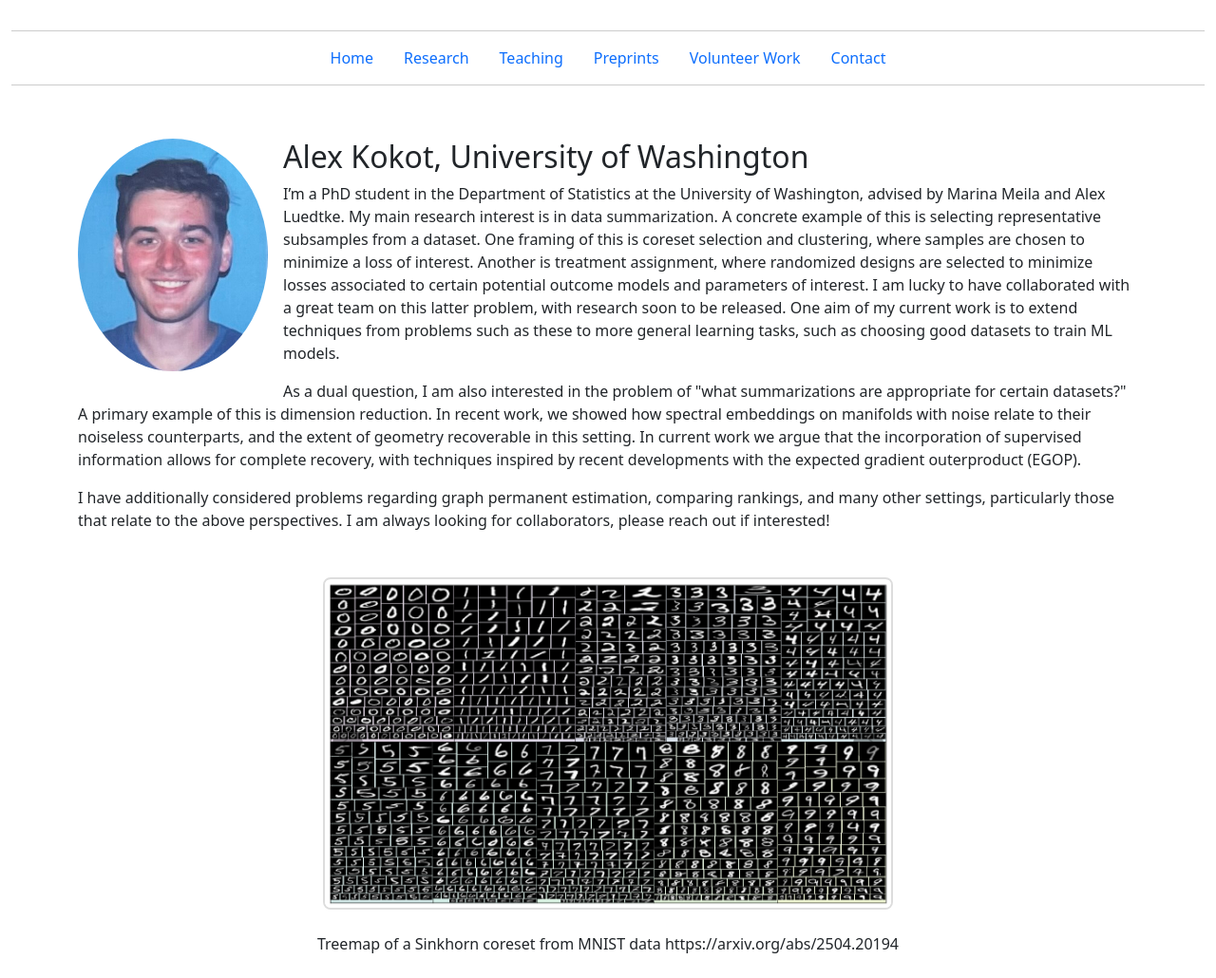
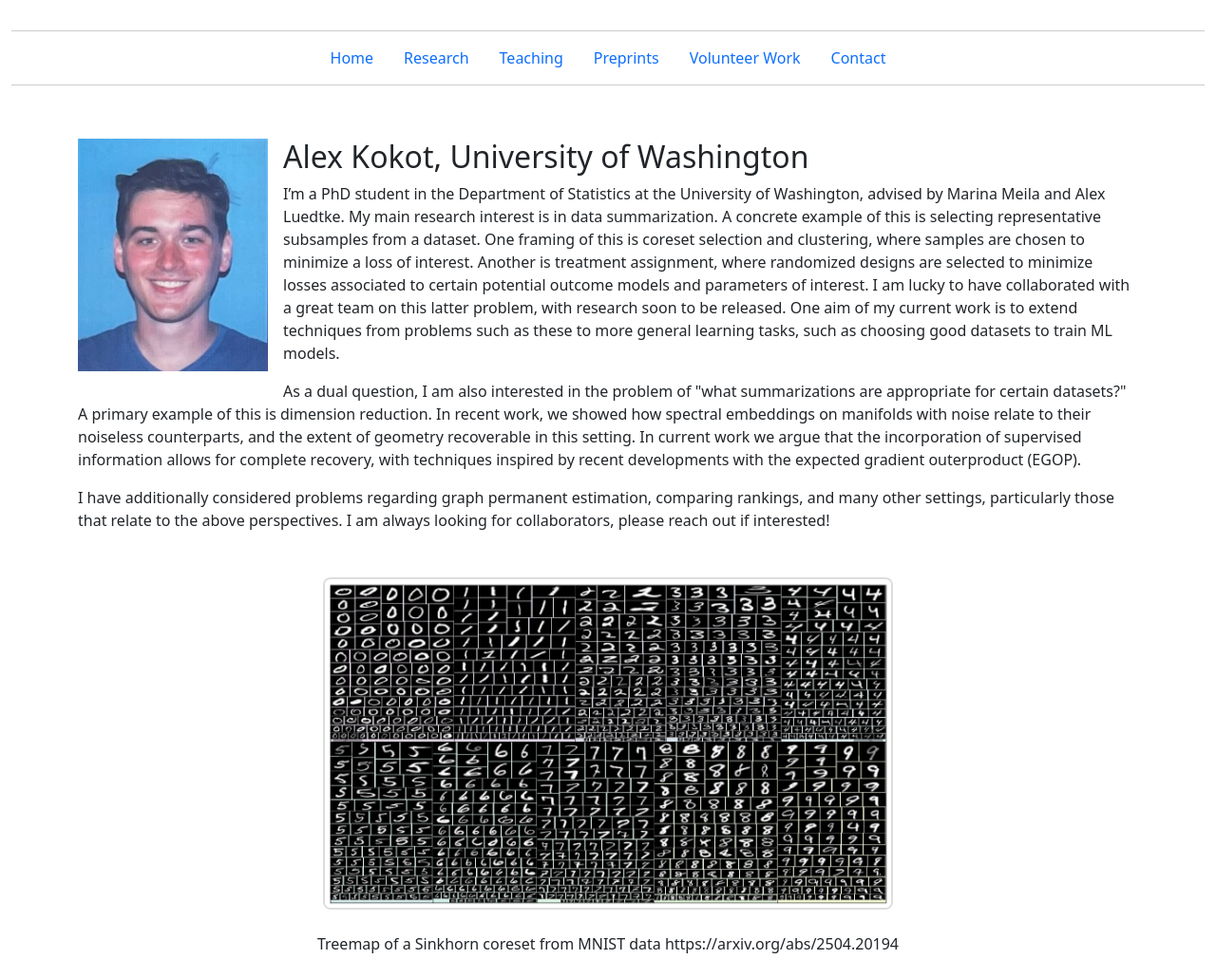
Before and after one commit to amkokot/alex_kokot, a Jekyll site: the page built from index.md, in a window 1280 px wide. Shown: the whole page at 95% size. Built offline with Jekyll 4.4.1, drawn with Linux system fonts in a browser that asks for light colours.

Commit message:
Intro update

```diff
--- a/assets/CSS/styles.css
+++ b/assets/CSS/styles.css
@@ -93,7 +93,6 @@ header .nav {
   width: 200px;           /* adjust as you like */
   height: auto;
   margin: 0 1rem 1rem 0;   /* right + bottom margins */
-  border-radius: 50%;     /* if you want it circular */
 }
 
 /* make sure headings/text in the intro flow correctly */
```
